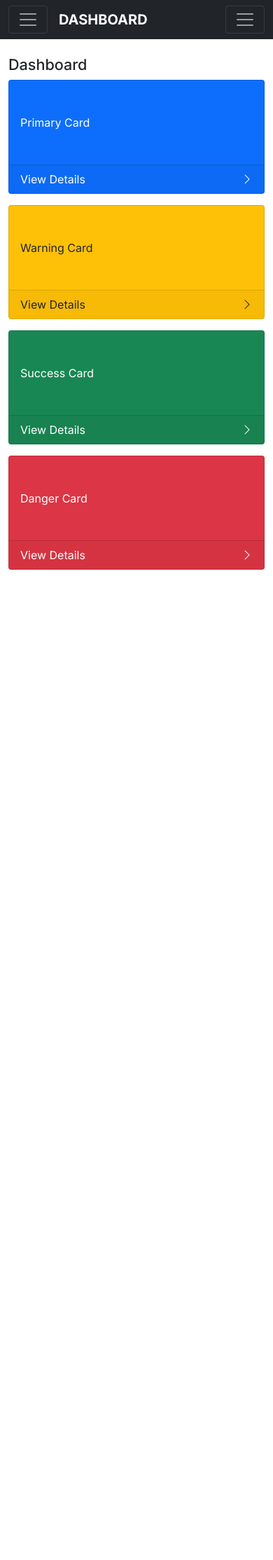
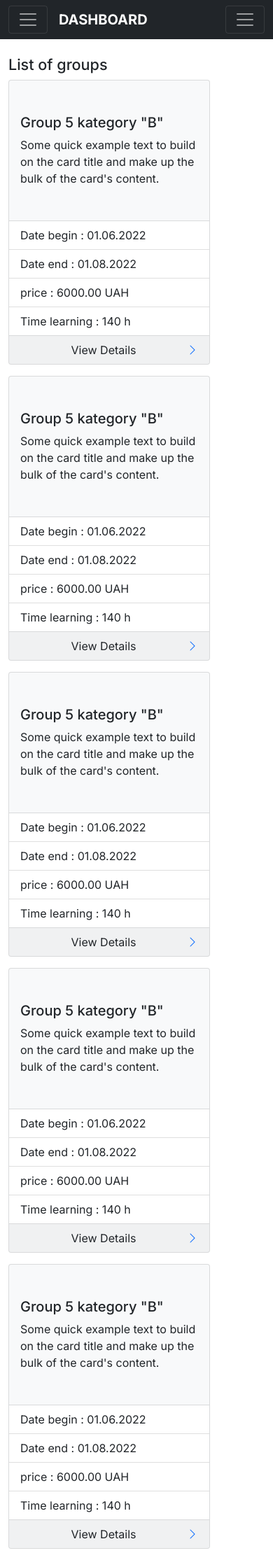
Before and after one commit to alxgav/vvmstk_django, a Django app: page /groups/ in a window 390 px wide. Shown: the whole page at 70% size. Before the commit the page ends 814 px from the top, so only its background shows below. Run offline with Django 3.2, Linux system fonts and the light colour scheme; some web fonts are replaced.

Commit message:
add card

```diff
--- a/app/static/vvmstk/css/style.css
+++ b/app/static/vvmstk/css/style.css
@@ -40,5 +40,6 @@ button {
     visibility: visible !important;
     height: calc(100% - var(--topNavbarHeight));
     top: var(--topNavbarHeight);
+
   }
 }
--- a/app/vvmstk/templates/vvmstk/groups.html
+++ b/app/vvmstk/templates/vvmstk/groups.html
@@ -5,53 +5,119 @@
     <div class="container-fluid">
         <div class="row">
           <div class="col-md-12">
-            <h4>Dashboard</h4>
+            <h4>List of groups</h4>
           </div>
         </div>
         <div class="row">
           <div class="col-md-3 mb-3">
-            <div class="card bg-primary text-white h-100">
-              <div class="card-body py-5">Primary Card</div>
-              <div class="card-footer d-flex">
-                View Details
+            <div class="card text-dark bg-light" style="width: 18rem;">
+              <div class="card-body py-5">
+                <h5 class="card-title">Group 5 kategory "B"</h5>
+                <p class="card-text">Some quick example text to build on the card title and make up the bulk of the card's content.</p>
+              </div>
+              <ul class="list-group list-group-flush">
+                <li class="list-group-item">Date begin : 01.06.2022</li>
+                <li class="list-group-item">Date end : 01.08.2022</li>
+                <li class="list-group-item">price : 6000.00 UAH</li>
+                <li class="list-group-item">Time learning : 140 h</li>
+              </ul>
+              <div class="card-footer d-flex ">
+                <span class="ms-auto"> View Details </span>
                 <span class="ms-auto">
-                  <i class="bi bi-chevron-right"></i>
+                  <a href="#" class="card-link"><i class="bi bi-chevron-right "></i></a>
+
                 </span>
               </div>
             </div>
+
           </div>
           <div class="col-md-3 mb-3">
-            <div class="card bg-warning text-dark h-100">
-              <div class="card-body py-5">Warning Card</div>
-              <div class="card-footer d-flex">
-                View Details
+            <div class="card text-dark bg-light" style="width: 18rem;">
+              <div class="card-body py-5">
+                <h5 class="card-title">Group 5 kategory "B"</h5>
+                <p class="card-text">Some quick example text to build on the card title and make up the bulk of the card's content.</p>
+              </div>
+              <ul class="list-group list-group-flush">
+                <li class="list-group-item">Date begin : 01.06.2022</li>
+                <li class="list-group-item">Date end : 01.08.2022</li>
+                <li class="list-group-item">price : 6000.00 UAH</li>
+                <li class="list-group-item">Time learning : 140 h</li>
+              </ul>
+              <div class="card-footer d-flex ">
+                <span class="ms-auto"> View Details </span>
                 <span class="ms-auto">
-                  <i class="bi bi-chevron-right"></i>
+                  <a href="#" class="card-link"><i class="bi bi-chevron-right "></i></a>
+
                 </span>
               </div>
             </div>
+
           </div>
           <div class="col-md-3 mb-3">
-            <div class="card bg-success text-white h-100">
-              <div class="card-body py-5">Success Card</div>
-              <div class="card-footer d-flex">
-                View Details
+            <div class="card text-dark bg-light" style="width: 18rem;">
+              <div class="card-body py-5">
+                <h5 class="card-title">Group 5 kategory "B"</h5>
+                <p class="card-text">Some quick example text to build on the card title and make up the bulk of the card's content.</p>
+              </div>
+              <ul class="list-group list-group-flush">
+                <li class="list-group-item">Date begin : 01.06.2022</li>
+                <li class="list-group-item">Date end : 01.08.2022</li>
+                <li class="list-group-item">price : 6000.00 UAH</li>
+                <li class="list-group-item">Time learning : 140 h</li>
+              </ul>
+              <div class="card-footer d-flex ">
+                <span class="ms-auto"> View Details </span>
                 <span class="ms-auto">
-                  <i class="bi bi-chevron-right"></i>
+                  <a href="#" class="card-link"><i class="bi bi-chevron-right "></i></a>
+
                 </span>
               </div>
             </div>
+
           </div>
           <div class="col-md-3 mb-3">
-            <div class="card bg-danger text-white h-100">
-              <div class="card-body py-5">Danger Card</div>
-              <div class="card-footer d-flex">
-                View Details
+            <div class="card text-dark bg-light" style="width: 18rem;">
+              <div class="card-body py-5">
+                <h5 class="card-title">Group 5 kategory "B"</h5>
+                <p class="card-text">Some quick example text to build on the card title and make up the bulk of the card's content.</p>
+              </div>
+              <ul class="list-group list-group-flush">
+                <li class="list-group-item">Date begin : 01.06.2022</li>
+                <li class="list-group-item">Date end : 01.08.2022</li>
+                <li class="list-group-item">price : 6000.00 UAH</li>
+                <li class="list-group-item">Time learning : 140 h</li>
+              </ul>
+              <div class="card-footer d-flex ">
+                <span class="ms-auto"> View Details </span>
                 <span class="ms-auto">
-                  <i class="bi bi-chevron-right"></i>
+                  <a href="#" class="card-link"><i class="bi bi-chevron-right "></i></a>
+
                 </span>
               </div>
             </div>
+
+          </div>
+          <div class="col-md-3 mb-3">
+            <div class="card text-dark bg-light" style="width: 18rem;">
+              <div class="card-body py-5">
+                <h5 class="card-title">Group 5 kategory "B"</h5>
+                <p class="card-text">Some quick example text to build on the card title and make up the bulk of the card's content.</p>
+              </div>
+              <ul class="list-group list-group-flush">
+                <li class="list-group-item">Date begin : 01.06.2022</li>
+                <li class="list-group-item">Date end : 01.08.2022</li>
+                <li class="list-group-item">price : 6000.00 UAH</li>
+                <li class="list-group-item">Time learning : 140 h</li>
+              </ul>
+              <div class="card-footer d-flex ">
+                <span class="ms-auto"> View Details </span>
+                <span class="ms-auto">
+                  <a href="#" class="card-link"><i class="bi bi-chevron-right "></i></a>
+
+                </span>
+              </div>
+            </div>
+
           </div>
         </div>
 
```
